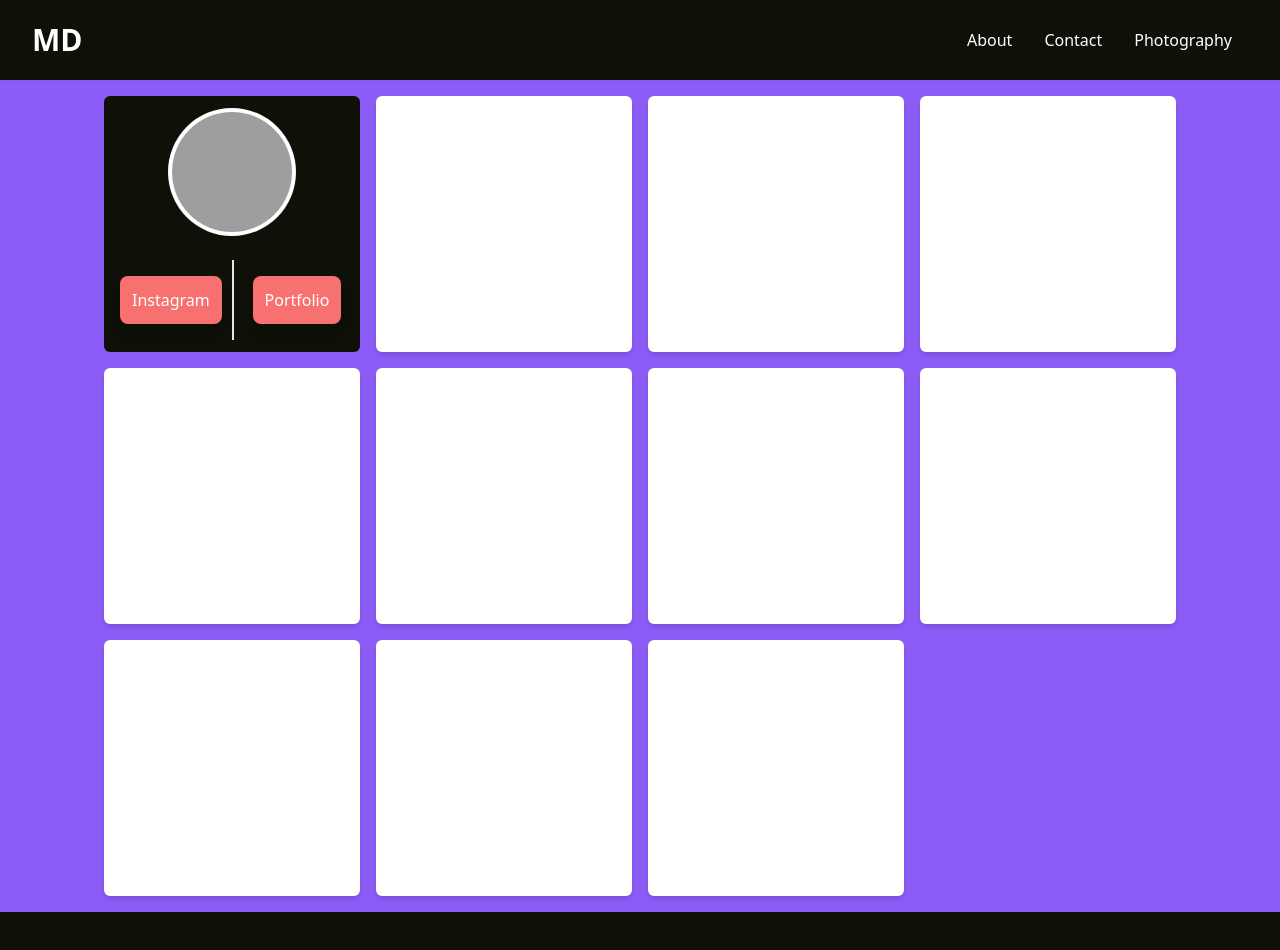
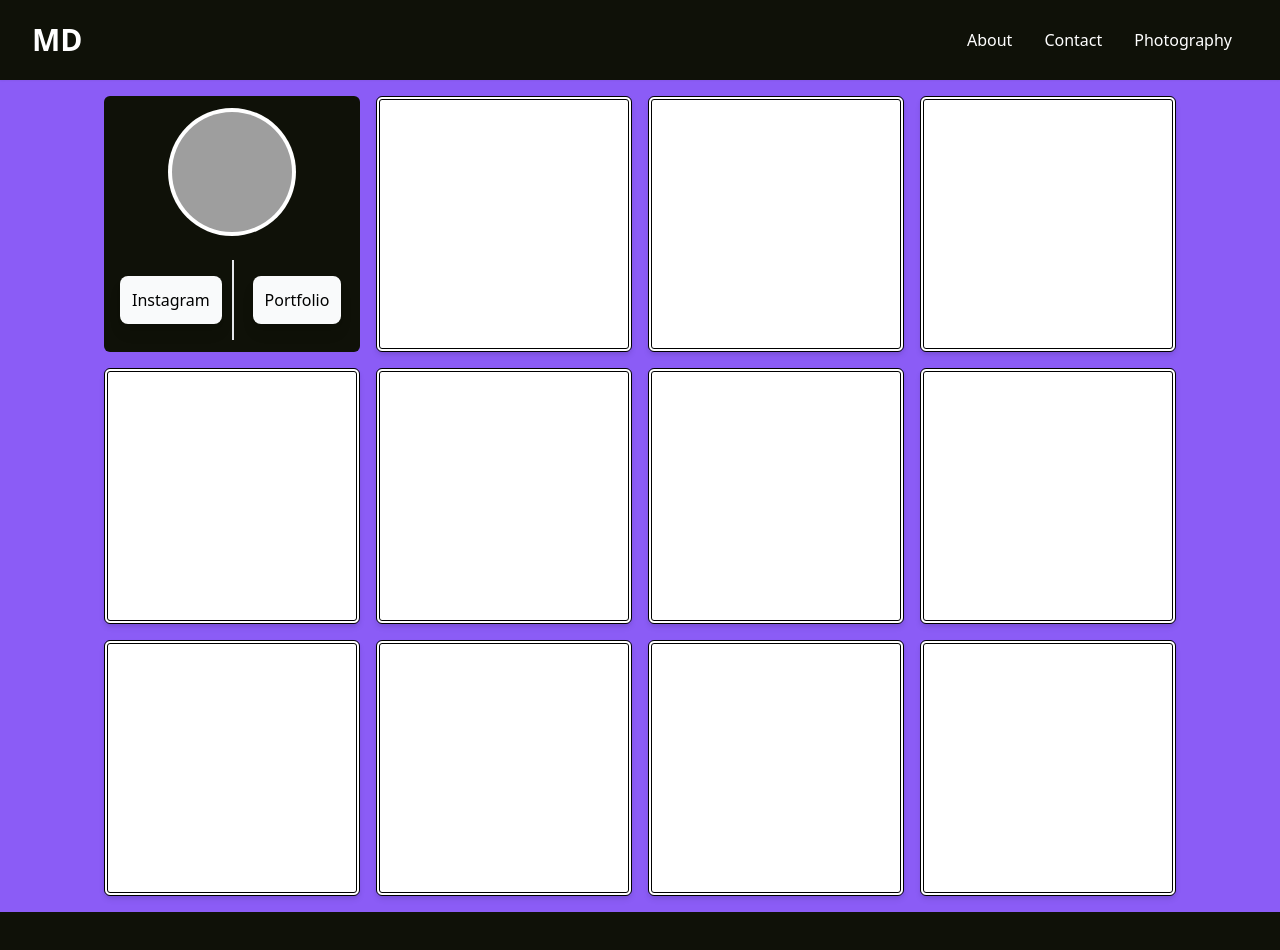
Before and after one commit to markelld/Tailwind-x-React, a React (Create React App) app: page / in a window 1280 px wide. Shown: the top 950 px of the page. Built offline with nearby package versions, Linux system fonts and the light colour scheme; grey boxes are pictures that could not be loaded.

Commit message:
ui edits

```diff
--- a/src/components/InfoCard.jsx
+++ b/src/components/InfoCard.jsx
@@ -1,5 +1,5 @@
 import React from "react";
-import { Link } from "react-router-dom";
+// import { Link } from "react-router-dom";
 const InfoCard = () => {
   return (
     <div className=" rounded-md bg-white  h-64 w-64 flex flex-wrap items-center  justify-center" style={{background:"#0F1108"}}>
@@ -10,22 +10,30 @@ const InfoCard = () => {
                 <div className="">
                        <div className="flex">
                         <div className="text-center w-1/2 p-4 cursor-pointer">
-
-                          <Link>
-                            <button className="py-3 px-3 text-white rounded-lg bg-red-400  hover:bg-red-700 shadow-lg block md:inline-block">Instagram</button>
-                          </Link>
+                          <a
+                          href="https://www.instagram.com/"
+                          target="_blank"
+                          alt=""
+                          >
+                            <button className="py-3 px-3 text-black rounded-lg bg-gray-50 hover:bg-gray-300 shadow-lg block md:inline-block">Instagram</button>
+                          </a>
                         </div>
                         <div className="border"></div>
                           <div className="text-center w-1/2 p-4 cursor-pointer">
-                          <Link>
-                            <button className="py-3 px-3 text-white rounded-lg bg-red-400  hover:bg-red-700 shadow-lg block md:inline-block">Portfolio</button>
-                          </Link>
-                        </div>
+                         <a
+                          href="https://markelldehaney.netlify.app/"
+                          target="_blank"
+                          alt=""
+                          >
+                            <button className="py-3 px-3 text-black rounded-lg bg-gray-50 hover:bg-gray-300  shadow-lg block md:inline-block">Portfolio</button>
+                          </a>
+                          </div>
                     </div>
                 </div>
             </div>
         </div>
 
+
   )
 }
 export default InfoCard;
--- a/src/screens/Home.jsx
+++ b/src/screens/Home.jsx
@@ -1,5 +1,5 @@
 import React from "react";
-import{ Link } from "react-router-dom";
+// import{ Link } from "react-router-dom";
 import InfoCard from "../components/InfoCard";
 
 const Home = () => {
@@ -18,16 +18,17 @@ const Home = () => {
             {/* </Link> */}
             <InfoCard/>
           </div>
-          <div className="bg-white rounded-md shadow-md h-64 w-64"></div>
-          <div className="bg-white rounded-md shadow-md h-64 w-64"></div>
-          <div className="bg-white rounded-md shadow-md h-64 w-64"></div>
-          <div className="bg-white rounded-md shadow-md h-64 w-64"></div>
-          <div className="bg-white rounded-md shadow-md h-64 w-64"></div>
-          <div className="bg-white rounded-md shadow-md h-64 w-64"></div>
-          <div className="bg-white rounded-md shadow-md h-64 w-64"></div>
-          <div className="bg-white rounded-md shadow-md h-64 w-64"></div>
-          <div className="bg-white rounded-md shadow-md h-64 w-64"></div>
-          <div className="bg-white rounded-md shadow-md h-64 w-64"></div>
+          <div className="bg-white border-double border-4 border-black rounded-md shadow-md h-64 w-64 transform transition duration-500 hover:scale-110"></div>
+          <div className="bg-white border-double border-4 border-black rounded-md shadow-md h-64 w-64 transform transition duration-500 hover:scale-110"></div>
+          <div className="bg-white border-double border-4 border-black rounded-md shadow-md h-64 w-64 transform transition duration-500 hover:scale-110"></div>
+          <div className="bg-white border-double border-4 border-black rounded-md shadow-md h-64 w-64 transform transition duration-500 hover:scale-110"></div>
+          <div className="bg-white border-double border-4 border-black rounded-md shadow-md h-64 w-64 transform transition duration-500 hover:scale-110"></div>
+          <div className="bg-white border-double border-4 border-black rounded-md shadow-md h-64 w-64 transform transition duration-500 hover:scale-110"></div>
+          <div className="bg-white border-double border-4 border-black rounded-md shadow-md h-64 w-64 transform transition duration-500 hover:scale-110"></div>
+          <div className="bg-white border-double border-4 border-black rounded-md shadow-md h-64 w-64 transform transition duration-500 hover:scale-110"></div>
+          <div className="bg-white border-double border-4 border-black rounded-md shadow-md h-64 w-64 transform transition duration-500 hover:scale-110"></div>
+          <div className="bg-white border-double border-4 border-black rounded-md shadow-md h-64 w-64 transform transition duration-500 hover:scale-110"></div>
+          <div className="bg-white border-double border-4 border-black rounded-md shadow-md h-64 w-64 transform transition duration-500 hover:scale-110"></div>
         </div>
       </div>
     </div>
```
Also changed, not shown: src/components/dropdown.jsx (line endings or trailing spaces).
